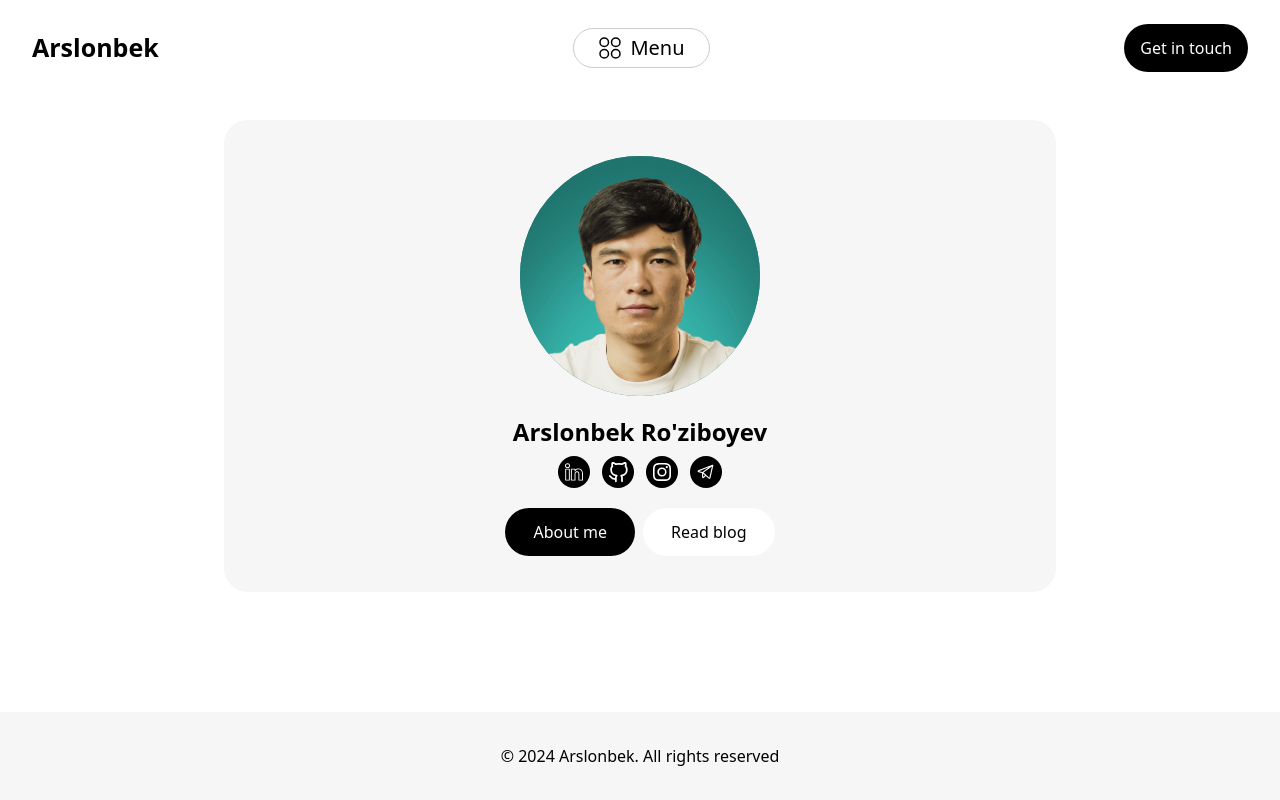
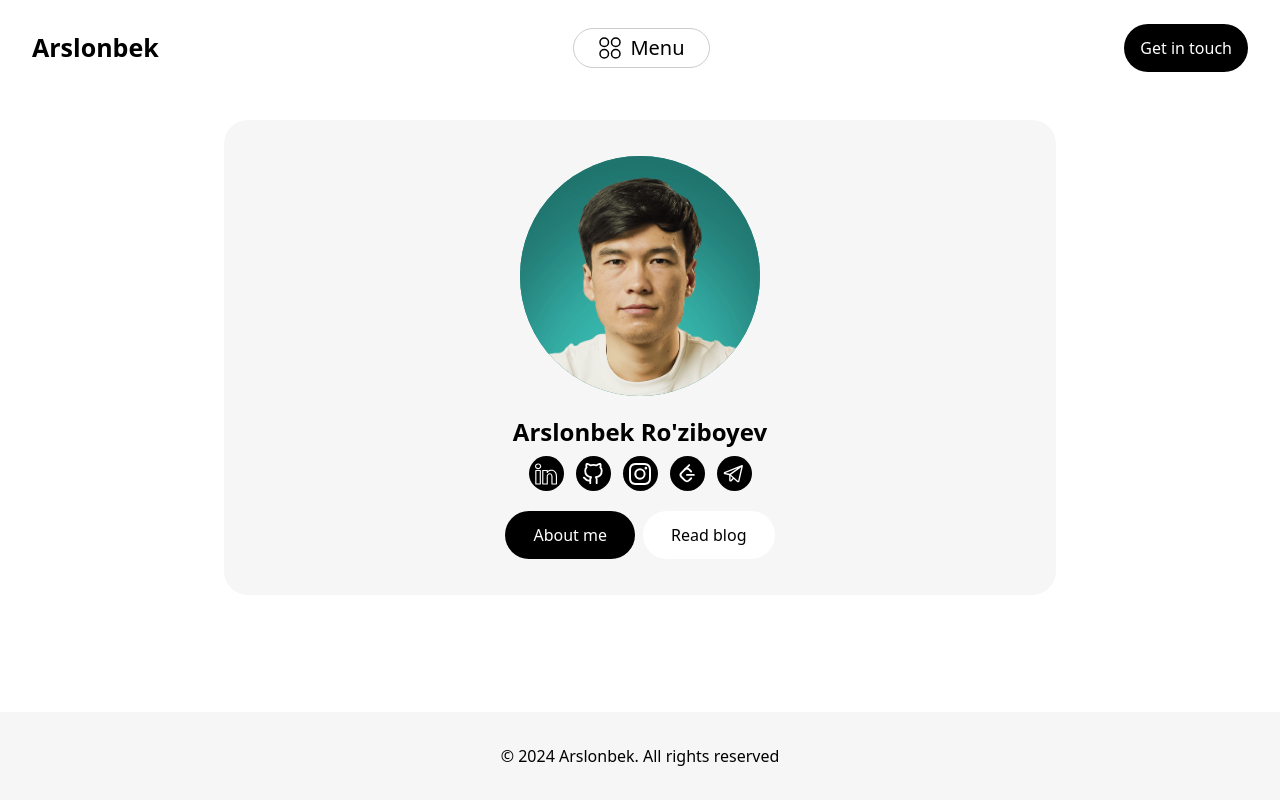
Before and after one commit to arslon1234/arslonbek, a Next.js app: page / in a window 1280 px wide. Built offline with nearby package versions, Linux system fonts and the light colour scheme.

Commit message:
add leetcode link

```diff
--- a/app/blog/[slug]/page.tsx
+++ b/app/blog/[slug]/page.tsx
@@ -1,37 +1,91 @@
-import Image from 'next/image'
+'use client'; // Bu komponent endi faqat client tarafda ishlaydi
+
+import { useState, useEffect } from 'react';
+import Image from 'next/image';
+import { PiHandsClappingThin } from "react-icons/pi";
+import { FiEye } from 'react-icons/fi';
 import { capitalizeText } from '@/helpers/capitalizeText';
 import { applySyntaxHighlighting } from '@/helpers/applySyntaxHighlighting';
+
 interface PageProps {
   params: {
     slug: string;
   };
 }
 
-const Article = async ({params}: PageProps) => {
-  const {slug} = params
-  const data = await fetch(`https://texnoark.uz/api/blogs/${slug}`,{
-    cache: 'no-store'
-  })
-  const blog = await data.json()
-  const heading = capitalizeText(slug)
-  console.log(slug)
+const Article = ({ params }: PageProps) => {
+  const { slug } = params;
+  const [blog, setBlog] = useState<any>(null); // blog ma'lumotlarini saqlash uchun state
+  const [likesCount, setLikesCount] = useState<number>(0); // likesCount ni state da saqlash
+  const [viewsCount, setViewsCount] = useState<number>(0); // viewsCount ni state da saqlash
+
+  // Blog ma'lumotlarini yuklash
+  useEffect(() => {
+    const fetchBlog = async () => {
+      const data = await fetch(`https://texnoark.uz/api/blogs/${slug}`, {
+        cache: 'no-store',
+      });
+      const blogData = await data.json();
+      setBlog(blogData);
+      setLikesCount(blogData.likesCount); // likesCount ni initial qiymatiga o'rnatish
+      setViewsCount(blogData.viewsCount); // viewsCount ni initial qiymatiga o'rnatish
+    };
+
+    fetchBlog();
+  }, [slug]);
+
+  // Like qo'shish funksiyasi
+  const addLike = async () => {
+    try {
+      const res = await fetch(`https://texnoark.uz/api/blogs/${slug}/like`, {
+        method: 'GET', // POST so'rovi orqali like qo'shish
+        cache: "no-store"
+      });
+      if (res.ok) {
+        const {likesCount} = await res.json()
+        console.log(likesCount, 'likesCount')
+        setLikesCount(likesCount); // likesCount ni yangilash
+      } else {
+        console.error("Xatolik yuz berdi: Like qo'shilmadi");
+      }
+    } catch (err) {
+      console.error("Xatolik yuz berdi:", err);
+    }
+  };
+
+  if (!blog) return <p>Yuklanmoqda...</p>;
+
+  const heading = capitalizeText(slug);
+
   return (
     <article>
       <h1 className='text-center text-[25px] md:text-[35px] font-bold'>{heading}</h1>
-      {
-        blog?.contents?.map((item:any)=>{
-          return <div key={item._id} className='mt-3 md:mt-6'>
-            <div
+      <section className='flex gap-12 items-center py-3 mt-3 border-y-[0.4px] border-[#e1e0e0]'>
+        {/* Like tugmasi */}
+        <button onClick={addLike} className='flex items-center gap-2'>
+          <PiHandsClappingThin className='text-gray-700 text-[22px] cursor-pointer' />
+          <span className='text-gray-500 text-[16px]'>{likesCount}</span>
+        </button>
+        <div className='flex items-center gap-2'>
+          <FiEye className='text-gray-700 text-[22px]' />
+          <span className='text-gray-500 text-[16px]'>{viewsCount}</span>
+        </div>
+      </section>
+      {blog.contents.map((item: any) => (
+        <div key={item._id} className='mt-3 md:mt-6'>
+          <div
             dangerouslySetInnerHTML={{ __html: applySyntaxHighlighting(item.text) }}
             className="formatted-html"
           />
-            {/* <div dangerouslySetInnerHTML={{ __html: item.text }} /> */}
-            {item.image && <div className='w-full my-2'><Image src={item.image} width={100} layout='responsive' height={400} loading='lazy' alt={item.title}/></div>}
-          </div>
-        })
-      }
+          {item.image && (
+            <div className='w-full my-2'>
+              <Image src={item.image} width={100} layout='responsive' height={400} loading='lazy' alt={item.title} />
+            </div>
+          )}
+        </div>
+      ))}
     </article>
-  )
-}
+  );
+};
 
-export default Article
+export default Article;
--- a/components/home.tsx
+++ b/components/home.tsx
@@ -9,6 +9,7 @@ import { SlSocialLinkedin } from "react-icons/sl";
 import { FiGithub } from "react-icons/fi";
 import { BsInstagram } from "react-icons/bs";
 import { PiTelegramLogo } from "react-icons/pi";
+import { TbBrandLeetcode } from "react-icons/tb";
 function Home() {
   useEffect(() => {
     AOS.init({
@@ -42,30 +43,37 @@ function Home() {
           <Link
             href="https://www.linkedin.com/in/arslonbekroziboyev/"
             target="_blank"
-            className="cursor-pointer w-[32px] h-[32px] flex items-center justify-center rounded-[50%] bg-black"
+            className="cursor-pointer w-[35px] h-[35px] flex items-center justify-center rounded-[50%] bg-black"
           >
-            <SlSocialLinkedin className="text-white text-[18px]" />
+            <SlSocialLinkedin className="text-white text-[22px]" />
           </Link>
           <Link
             href="https://github.com/arslon1234"
             target="_blank"
-            className="cursor-pointer w-[32px] h-[32px] flex items-center justify-center rounded-[50%] bg-black"
+            className="cursor-pointer w-[35px] h-[35px] flex items-center justify-center rounded-[50%] bg-black"
           >
-            <FiGithub className="text-white text-[21px]" />
+            <FiGithub className="text-white text-[22px]" />
           </Link>
           <Link
             href="https://www.instagram.com/arslonbek0220/"
             target="_blank"
-            className="cursor-pointer w-[32px] h-[32px] flex items-center justify-center rounded-[50%] bg-black"
+            className="cursor-pointer w-[35px] h-[35px] flex items-center justify-center rounded-[50%] bg-black"
           >
-            <BsInstagram className="text-white text-[18px]" />
+            <BsInstagram className="text-white text-[22px]" />
+          </Link>
+          <Link
+            href="https://leetcode.com/u/roziboyevarslon0110/"
+            target="_blank"
+            className="cursor-pointer w-[35px] h-[35px] flex items-center justify-center rounded-[50%] bg-black"
+          >
+            <TbBrandLeetcode className="text-white text-[22px]" />
           </Link>
           <Link
             href="https://t.me/developer_0220"
             target="_blank"
-            className="cursor-pointer w-[32px] h-[32px] flex items-center justify-center rounded-[50%] bg-black"
+            className="cursor-pointer w-[35px] h-[35px] flex items-center justify-center rounded-[50%] bg-black"
           >
-            <PiTelegramLogo className="text-white text-[18px]" />
+            <PiTelegramLogo className="text-white text-[22px]" />
           </Link>
         </div>
       </div>
```
